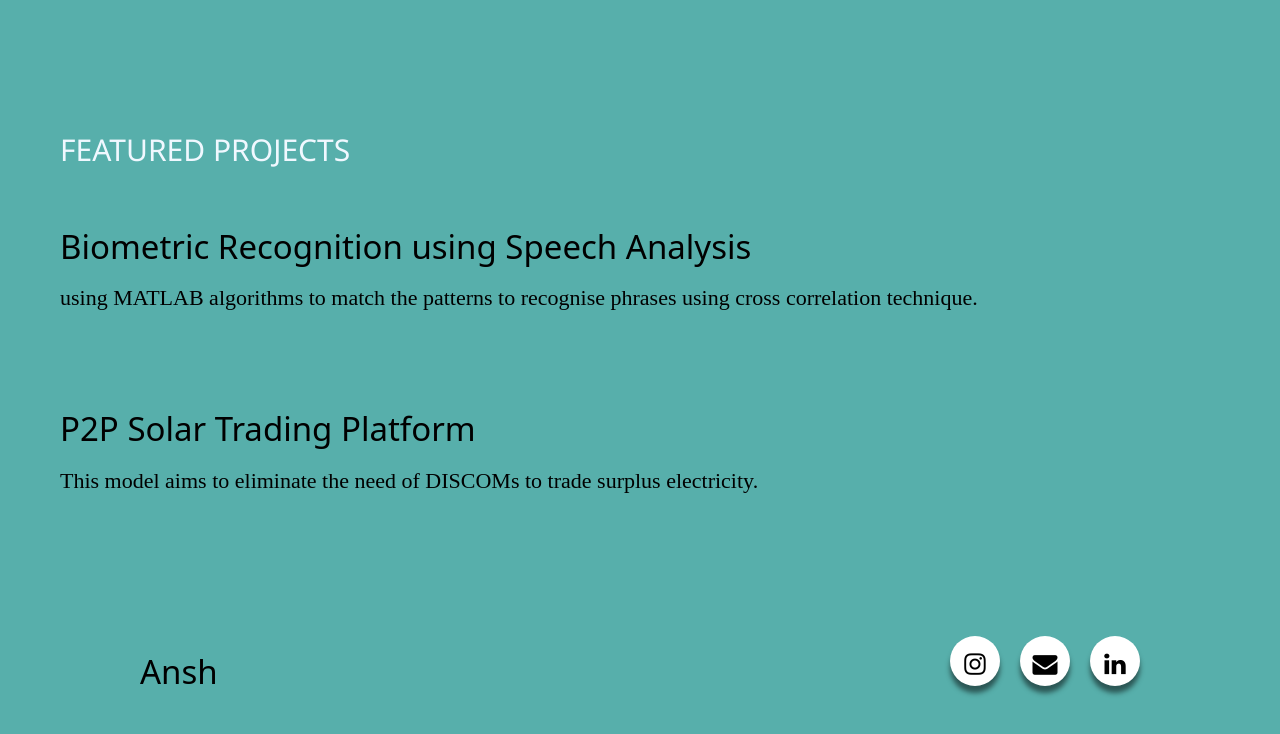
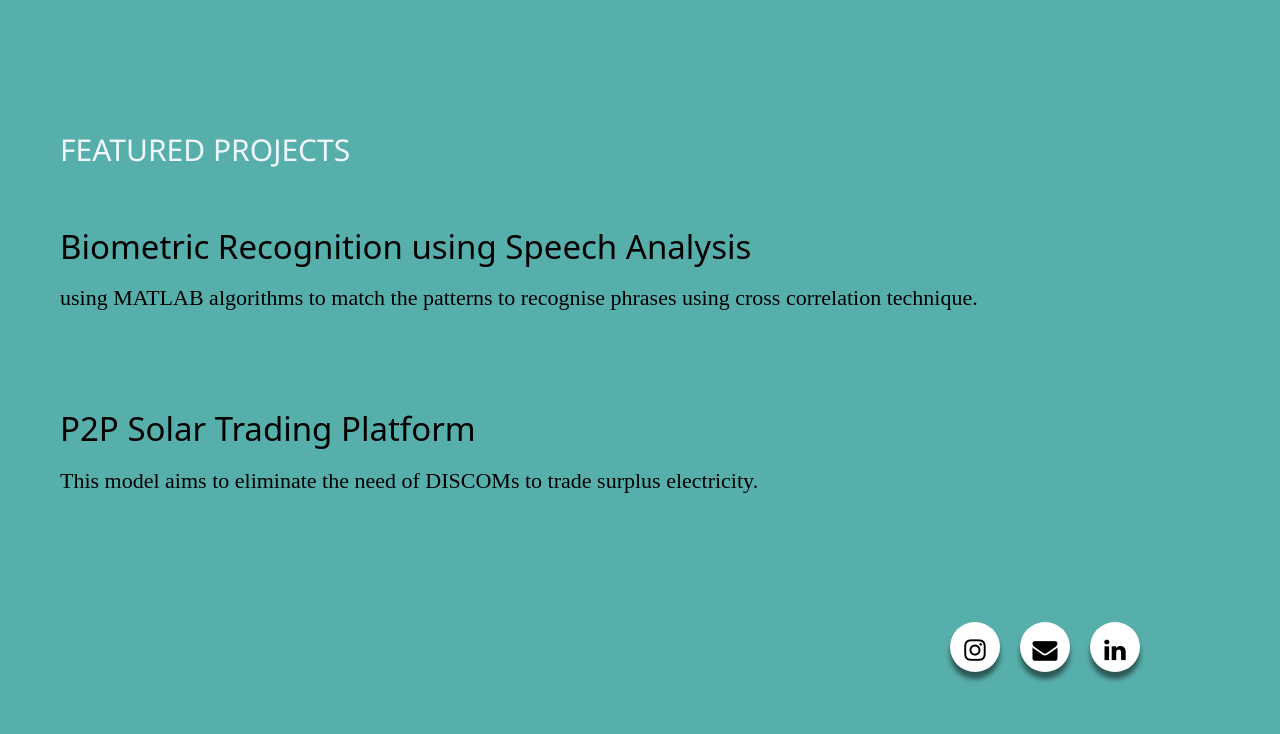
Before and after one commit to anshpatel02/anshpatel, a plain HTML site: page index.html in a window 1280 px wide. Shown: the part 2500-3234 px from the top of the page. Drawn offline with nearby package versions, Linux system fonts and the light colour scheme.

Commit message:
Update index.html

```diff
--- a/index.html
+++ b/index.html
@@ -113,7 +113,7 @@
             </div>
             </div>
             <footer class="footer">
-                <span style="margin-bottom: 30px;">Ansh</span>
+                <span style="margin-left: 10px;"></span>
                 <div class="social-menu">
                     <ul>
                         <li><a href="https://www.instagram.com/a_n_s_hpatel/?hl=en" target="_blank"><i class="fa fa-instagram"></i></a></li>
```
